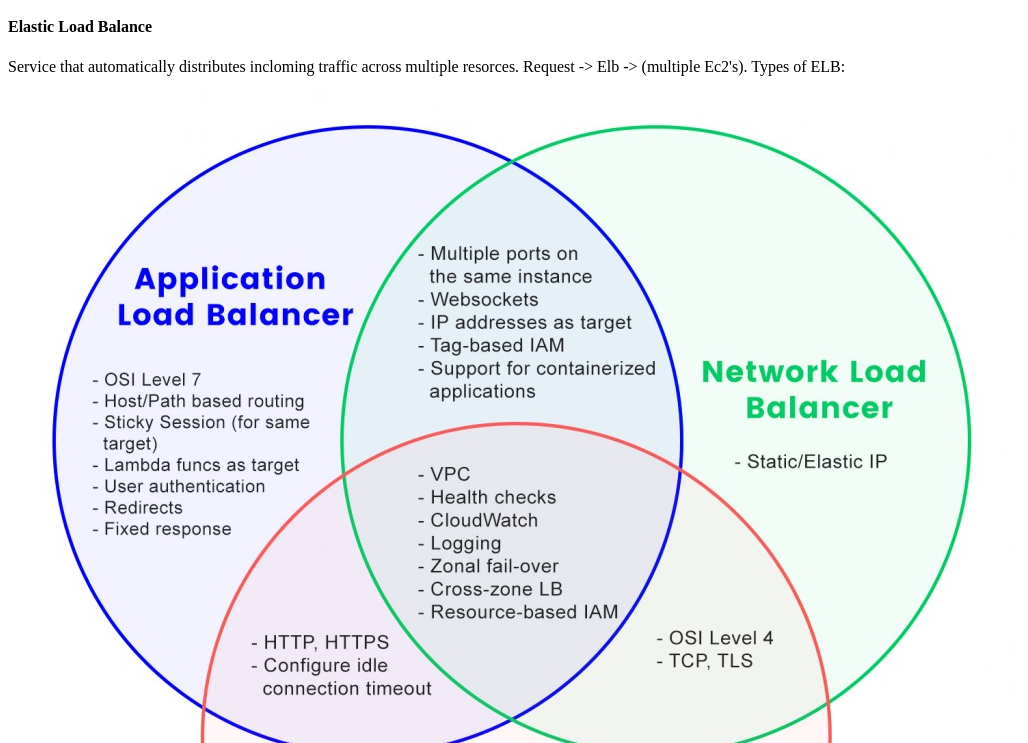
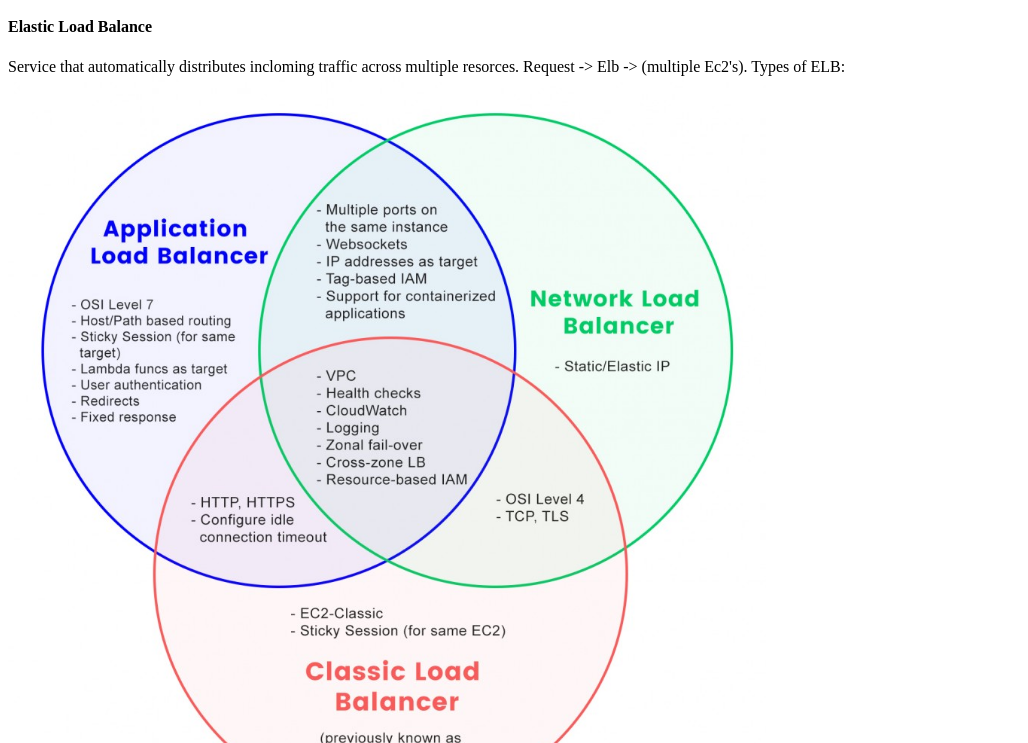
Before and after one commit to Vaishnavi292000/AwsCloudPractitioner, a plain HTML site: page index.html in a window 1280 px wide. Shown: the part 837-1580 px from the top of the page, without its empty margins (0-1028 px from the left). Drawn offline with Linux system fonts and the light colour scheme.

Commit message:
Adjusting width

```diff
--- a/index.html
+++ b/index.html
@@ -110,7 +110,7 @@
         <p>
             Service that automatically distributes incloming traffic across multiple resorces.
             Request -> Elb -> (multiple Ec2's). Types of ELB:<br>
-            <img src="./ELB_types.jpg" alt="Types of ELB">
+            <img src="./ELB_types.jpg" alt="Types of ELB" style="width: 60%;">
         </p>
     </div>
     <div>
```
